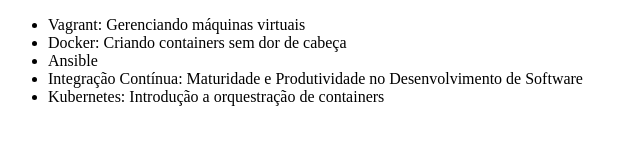
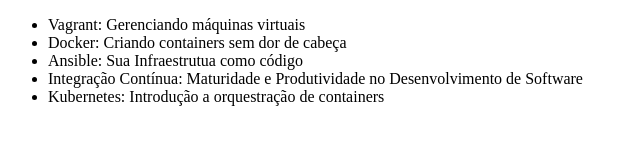
Before and after one commit to Beatriz-123/alura-git, a plain HTML site: page index.html in a window 1280 px wide. Shown: the whole page, without its empty margins (0-640 px from the left). Drawn offline with Linux system fonts and the light colour scheme.

Commit message:
Alterando nome do curso de Ansible

```diff
--- a/index.html
+++ b/index.html
@@ -8,7 +8,7 @@
     <ul>
         <li>Vagrant: Gerenciando máquinas virtuais</li>
         <li>Docker: Criando containers sem dor de cabeça</li>
-        <li>Ansible</li>
+        <li>Ansible: Sua Infraestrutua como código</li>
         <li>Integração Contínua: Maturidade e Produtividade no Desenvolvimento de Software</li>
 		<Li> Kubernetes: Introdução a orquestração de containers</li>
 	</ul>
```
